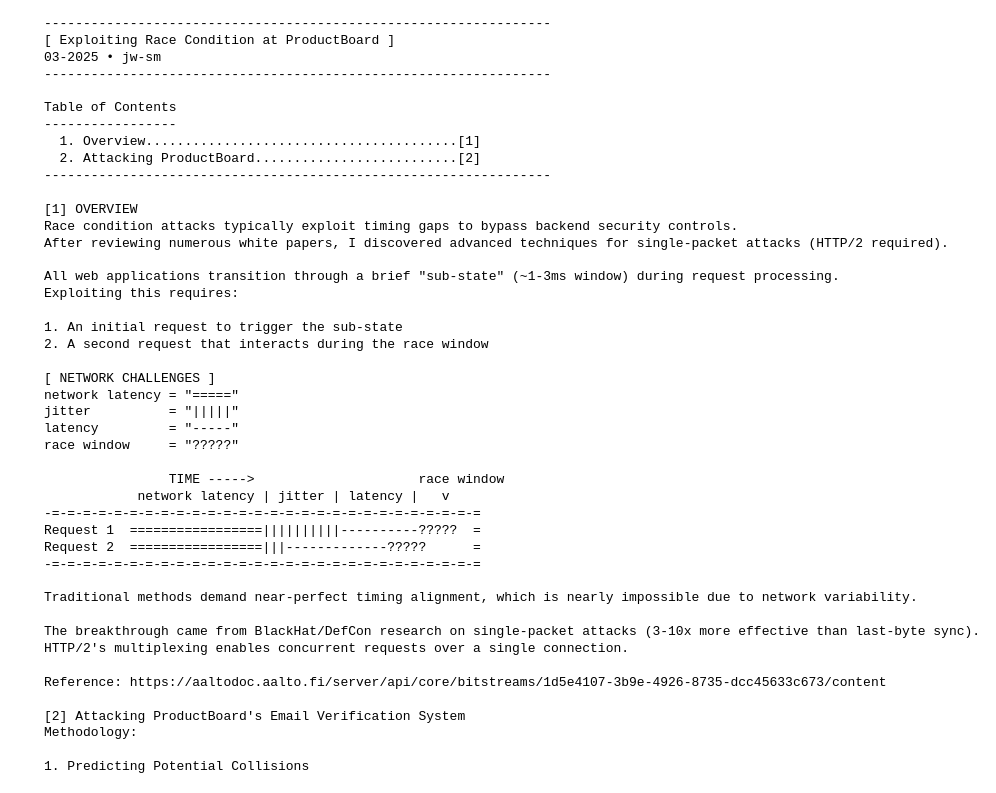
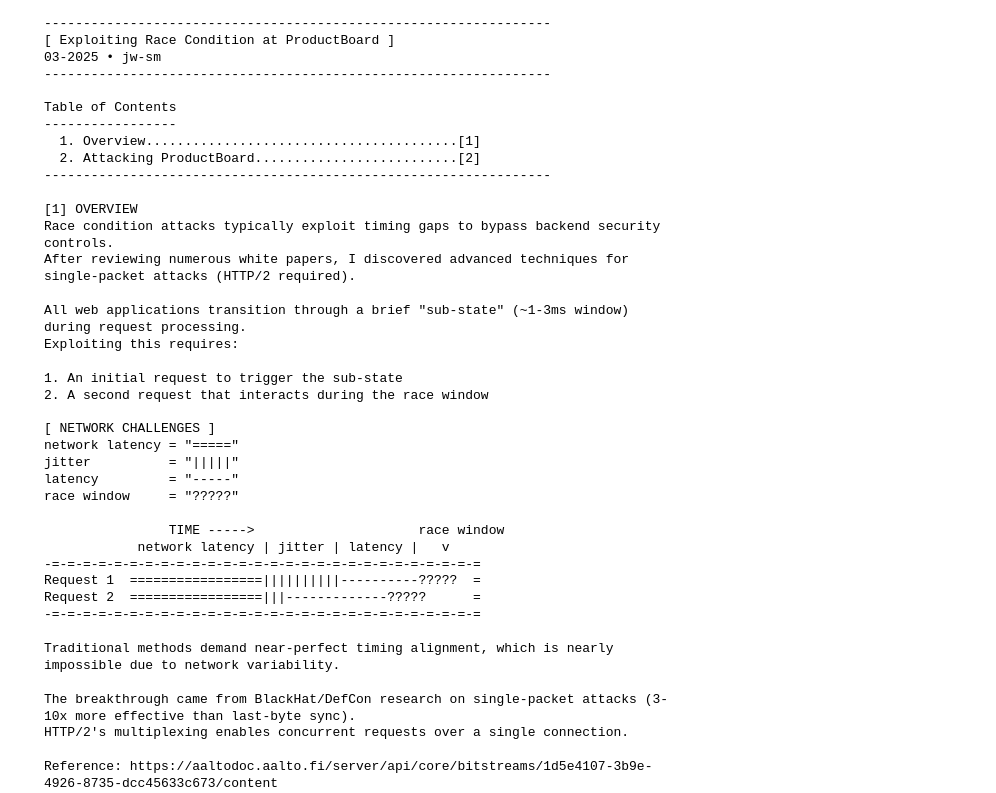
Before and after one commit to jw-sm/jw-sm.github.io, a plain HTML site: page writeups/race_conditions.html in a window 1280 px wide. Shown: the top 793 px of the page, without its empty margins (284-1280 px from the left). Drawn offline with Linux system fonts and the light colour scheme.

Commit message:
added line wraps

```diff
--- a/writeups/race_conditions.html
+++ b/writeups/race_conditions.html
@@ -14,9 +14,17 @@
             padding: 1rem;
             line-height: 1.3;
         }
+        .pre-container {
+            text-align: center; /* center the inline-block pre */
+        }
         pre {
-            white-space: pre;
+            display: inline-block; /* shrink wrap */
+            text-align: left;      /* keep lines left aligned inside pre */
+            white-space: pre-wrap; /* preserve line breaks, but allow wrapping */
+            word-wrap: break-word; /* break long words */
+            overflow-wrap: anywhere; /* break anywhere if needed */
             margin: 0;
+            max-width: 80ch; /* optional: limit width inside container */
         }
         a {
             color: #000;
@@ -28,6 +36,7 @@
     </style>
 </head>
 <body>
+<div class="pre-container">
 <pre>
 -----------------------------------------------------------------
 [ Exploiting Race Condition at ProductBoard ]
@@ -103,5 +112,6 @@ leading to full account takeover, including unauthorized access to sensitive fun
 -----------------------------------------------------------------
 [ <a href="../index.html">Back to Portfolio</a> ]
 </pre>
+</div>
 </body>
 </html>
```
